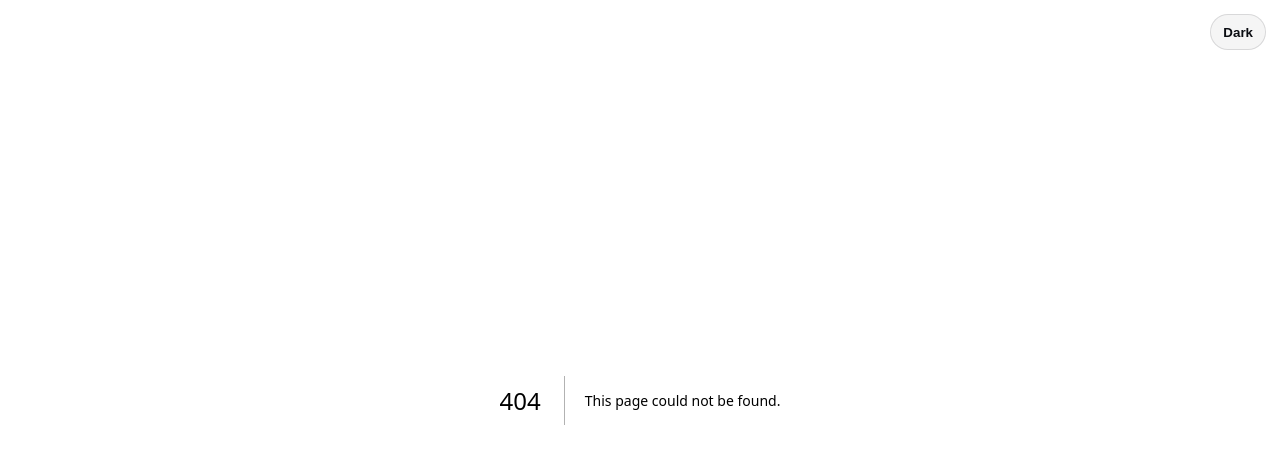
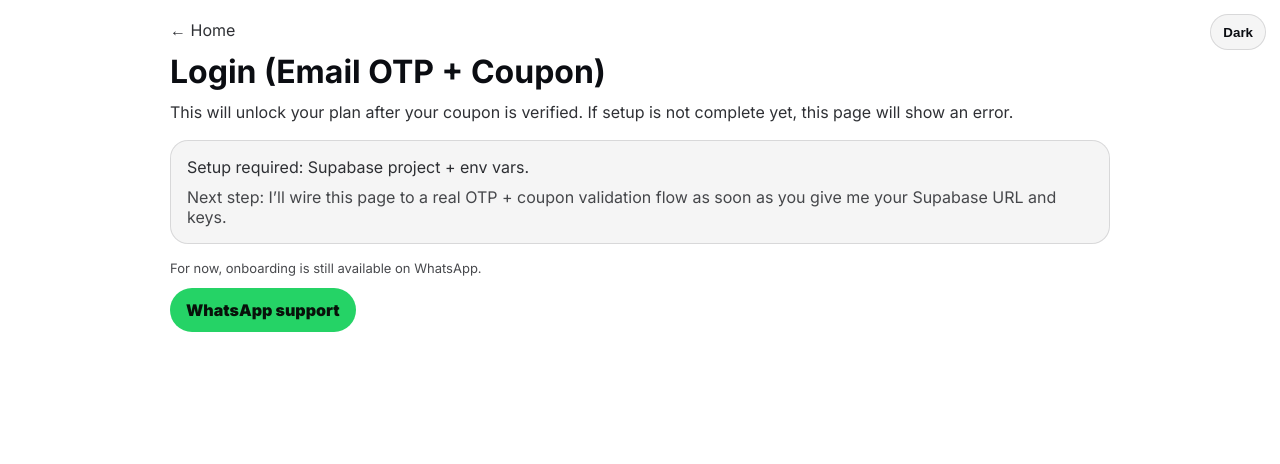
Before and after one commit to Vinayakfreak/questbusiness-web, a Next.js app: page /login in a window 1280 px wide. Before the commit this address had no page. Shown: the top 464 px of the page. Built offline with nearby package versions, Linux system fonts and the light colour scheme.

Commit message:
Add coupon system scaffolding

```diff
--- /dev/null
+++ b/src/app/login/page.tsx
@@ -0,0 +1,55 @@
+import Link from "next/link";
+
+export default function LoginPage() {
+  return (
+    <div style={{ maxWidth: 980, margin: "0 auto", padding: 20 }}>
+      <Link href="/" style={{ opacity: 0.85 }}>
+        ← Home
+      </Link>
+      <h1 style={{ marginTop: 12 }}>Login (Email OTP + Coupon)</h1>
+      <p style={{ marginTop: 8, opacity: 0.85, lineHeight: 1.7 }}>
+        This will unlock your plan after your coupon is verified. If setup is not complete yet, this page will show an error.
+      </p>
+
+      <div
+        style={{
+          marginTop: 14,
+          border: "1px solid var(--border)",
+          borderRadius: 18,
+          padding: 16,
+          background: "var(--panel)",
+        }}
+      >
+        <p style={{ margin: 0, opacity: 0.85 }}>
+          Setup required: Supabase project + env vars.
+        </p>
+        <p style={{ marginTop: 10, opacity: 0.75 }}>
+          Next step: I’ll wire this page to a real OTP + coupon validation flow as soon as you give me your Supabase URL and keys.
+        </p>
+      </div>
+
+      <div style={{ marginTop: 16, opacity: 0.75, fontSize: 13 }}>
+        For now, onboarding is still available on WhatsApp.
+      </div>
+      <a
+        href="https://wa.me/917007474846?text=Hi%20Quest%20Business,%20I%20want%20to%20login%20with%20coupon"
+        target="_blank"
+        rel="noreferrer"
+        style={{
+          display: "inline-flex",
+          alignItems: "center",
+          justifyContent: "center",
+          height: 44,
+          padding: "0 16px",
+          borderRadius: 999,
+          background: "#25D366",
+          color: "#08110a",
+          fontWeight: 900,
+          marginTop: 12,
+        }}
+      >
+        WhatsApp support
+      </a>
+    </div>
+  );
+}
```
Also changed, not shown: 2 other files (tests, documents, lock files or other folders).
